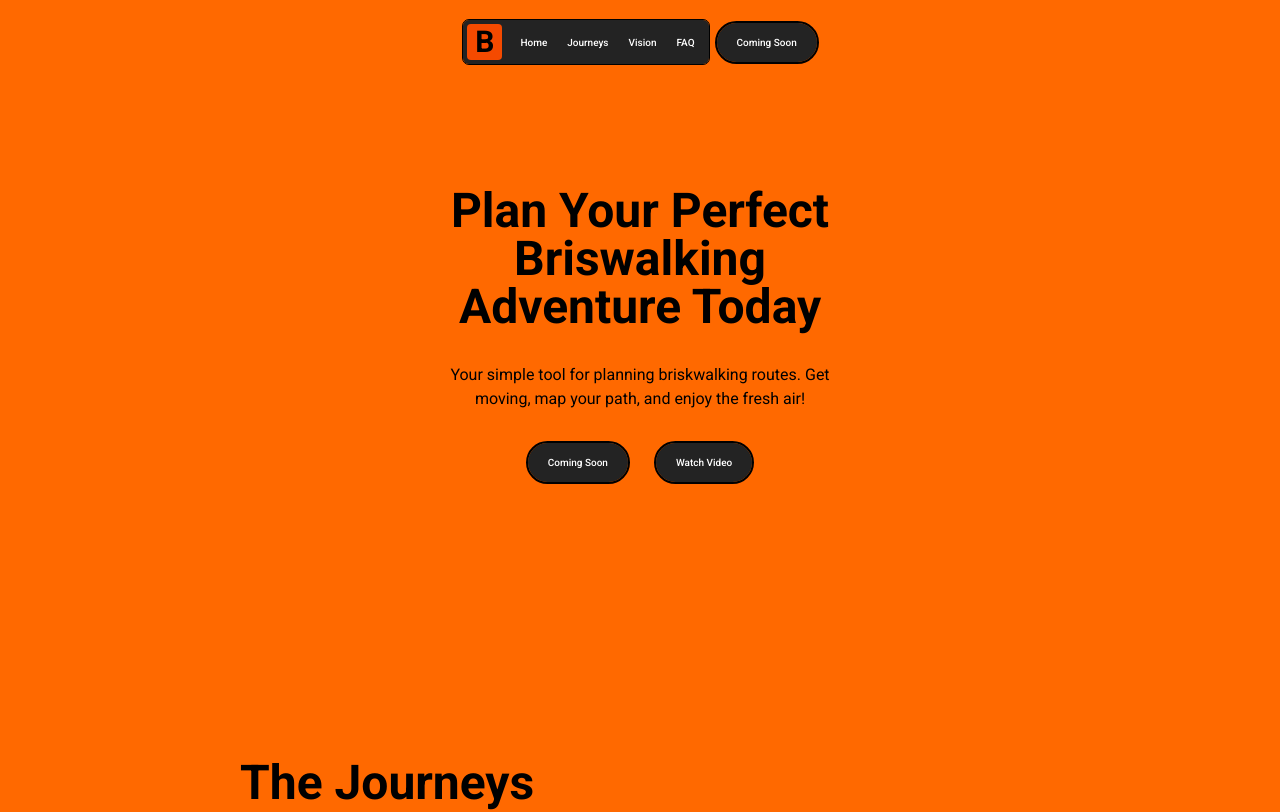
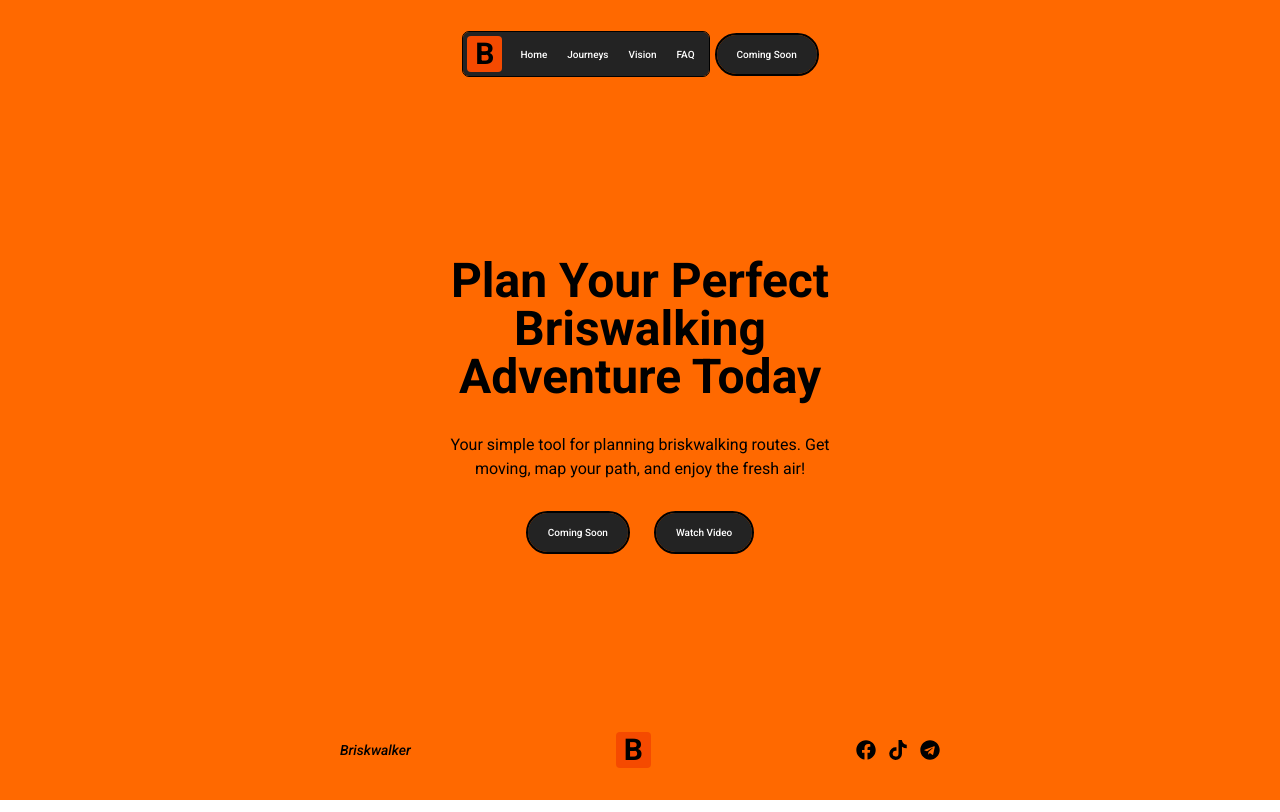
Before and after one commit to NotZarifGithub/Briskwalker, a React (Vite) app in the folder client/: page / in a window 1280 px wide. Shown: the top 812 px of the page. Built offline with nearby package versions, Linux system fonts and the light colour scheme.

Commit message:
refactor(layout): move sections to a new page and simplify homepage

```diff
--- a/client/src/components/layout/Footer.jsx
+++ b/client/src/components/layout/Footer.jsx
@@ -6,11 +6,11 @@ import { FaTelegram } from "react-icons/fa";
 
 const Footer = () => {
   return (
-    <footer className='flex justify-between items-center py-[75px]'>
+    <footer className='flex justify-between items-center max-w-[600px] mx-auto w-full'>
 
       <div>
-        <p className='font-bold italic'>
-          Briswalker
+        <p className='font-medium italic text-sm'>
+          Briskwalker
         </p>
       </div>
       <div>
--- a/client/src/components/layout/Navbar.jsx
+++ b/client/src/components/layout/Navbar.jsx
@@ -4,8 +4,8 @@ import Logo from '../common/logo'
 
 const Navbar = () => {
   return (
-    <nav
-      className='p-5 flex justify-center items-center gap-2'
+    <header
+      className='flex justify-center items-center gap-2'
     >
       <div
         className='bg-[#232323] flex items-center p-1 rounded-md outline outline-black gap-2'
@@ -46,7 +46,7 @@ const Navbar = () => {
         className='px-5 py-3 outline-2 outline-black bg-[#232323] hover:rounded-'
         children={"Coming Soon"}
       />
-   </nav>
+   </header>
   )
 }
 
--- a/client/src/components/sections/HeroSection/HeroSection.jsx
+++ b/client/src/components/sections/HeroSection/HeroSection.jsx
@@ -5,10 +5,10 @@ const HeroSection = () => {
   return (
 
     // Hero Section
-    <section className='flex flex-col items-center justify-center text-center min-h-[600px] pb-[100px] w-full mx-auto max-w-[400px] gap-8'>
+    <main className='flex flex-col items-center justify-center text-center min-h-[calc(100vh-184px)] w-full mx-auto max-w-[300px] sm:max-w-[400px] gap-8'>
 
       <div>
-        <h1 className='capitalize text-5xl font-bold'>
+        <h1 className='capitalize font-bold text-4xl sm:text-5xl'>
           plan your perfect briswalking adventure today
         </h1>
       </div>
@@ -30,7 +30,7 @@ const HeroSection = () => {
           children={"Watch Video"}
         />
       </div>
-    </section>
+    </main>
   )
 }
 
--- a/client/src/pages/Home.jsx
+++ b/client/src/pages/Home.jsx
@@ -8,14 +8,11 @@ import JourneySection from '../components/sections/JourneySection/JourneySection
 
 const Home = () => {
   return (
-    <main className='max-w-[800px] mx-auto '>
+    <div className='py-8 flex flex-col gap-5 px-6 sm:px-12'>
       <Navbar/>
       <HeroSection/>
-      <JourneySection/>
-      <VisionSection/>
-      <FaqSection/>
       <Footer/>
-    </main>
+    </div>
   )
 }
 
```
Also changed, not shown: client/src/assets/briskwalk1.jpg (renamed from client/src/assets/briswalk1.jpg), client/src/assets/briskwalkerLogo2.jpg (added).
